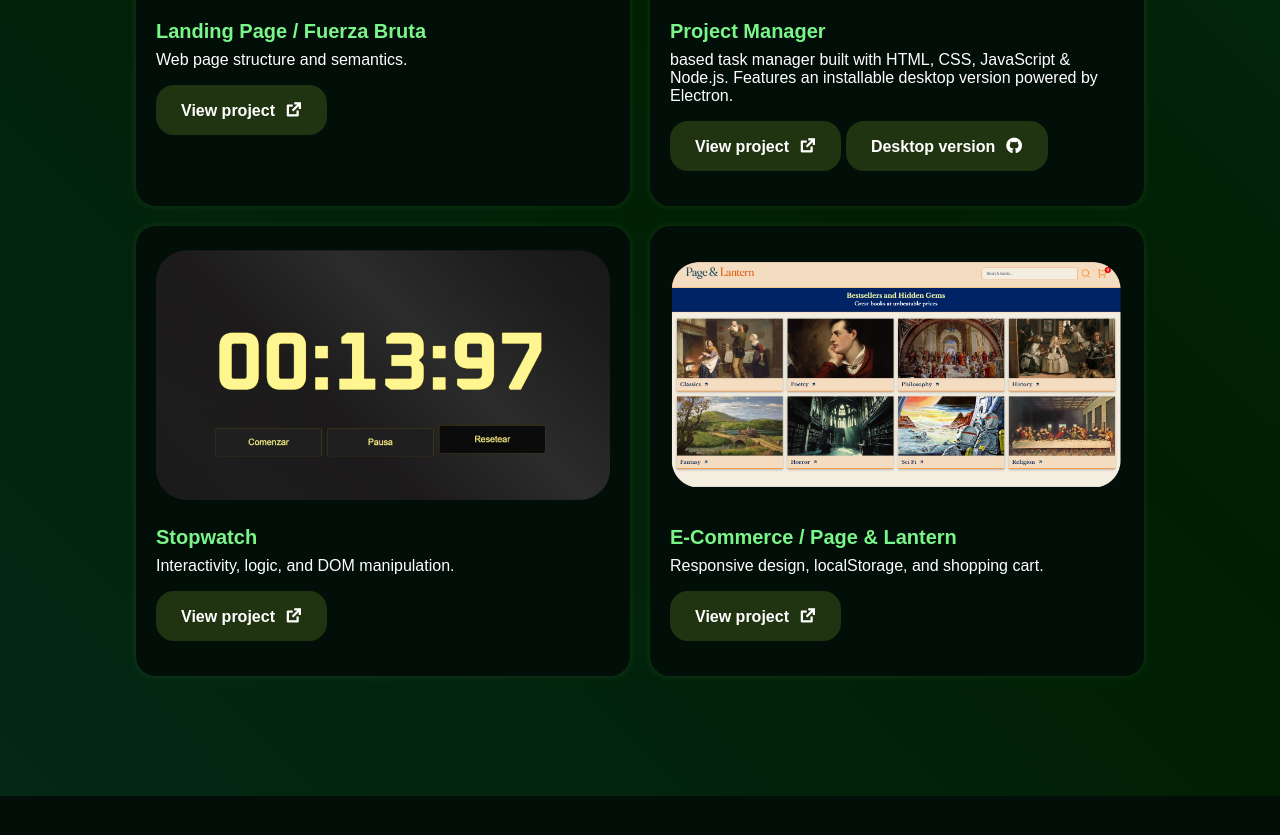
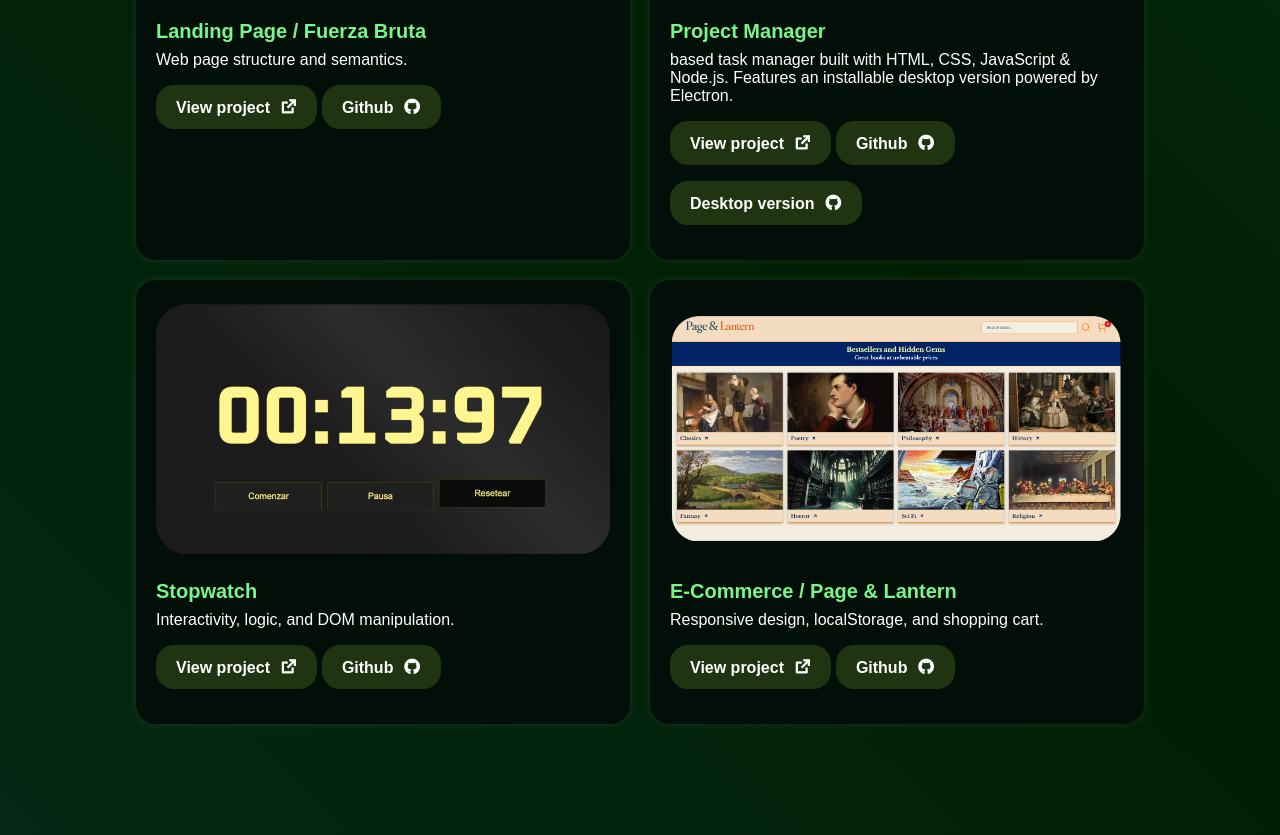
Before and after one commit to SpinelliSantiago/portfolio, a plain HTML site: page index.html in a window 1280 px wide. Shown: the part 3052-3887 px from the top of the page. Drawn offline with nearby package versions, Linux system fonts and the light colour scheme.

Commit message:
update project buttons style and add view code button

```diff
--- a/index.html
+++ b/index.html
@@ -230,6 +230,10 @@
                             View project
                             <i class="ri-external-link-line"></i>
                         </a>
+                        <a href="https://github.com/SpinelliSantiago/fuerza-bruta-landing-page" target="_blank" class="project_btn">
+                            Github
+                            <i class="ri-github-fill"></i>
+                        </a>
                     </div>
                 </div>
 
@@ -241,6 +245,10 @@
                         <a href="https://project-manager-electron-ocgw-kfs10suf5.vercel.app" target="_blank" class="project_btn">
                             View project
                             <i class="ri-external-link-line"></i>
+                        </a>
+                        <a href="https://github.com/SpinelliSantiago/project-manager-electron" target="_blank" class="project_btn">
+                            Github
+                            <i class="ri-github-fill"></i>
                         </a>
                         <a href="https://github.com/SpinelliSantiago/project-manager-electron/releases/tag/v1.0.0" target="_blank" class="project_btn">
                             Desktop version
@@ -258,6 +266,10 @@
                             View project
                             <i class="ri-external-link-line"></i>
                         </a>
+                        <a href="https://github.com/SpinelliSantiago/stopwatch-app" target="_blank" class="project_btn">
+                            Github
+                            <i class="ri-github-fill"></i>
+                        </a>
                     </div>
                 </div>
 
@@ -269,6 +281,10 @@
                         <a href="https://bookstore-ecommerce-lac.vercel.app/" target="_blank" class="project_btn">
                             View project
                             <i class="ri-external-link-line"></i>
+                        </a>
+                        <a href="https://github.com/SpinelliSantiago/bookstore-ecommerce" target="_blank" class="project_btn">
+                            Github
+                            <i class="ri-github-fill"></i>
                         </a>
                     </div>
                 </div>
--- a/style.css
+++ b/style.css
@@ -418,7 +418,7 @@ header{
     font-size: 16px;
     font-weight: bold;
     margin-top: 16px;
-    padding: 15px 25px;
+    padding: 12px 20px;
     border-radius: 18px;
     background: var(--primary-color-darker);
     color: var(--white);
```
